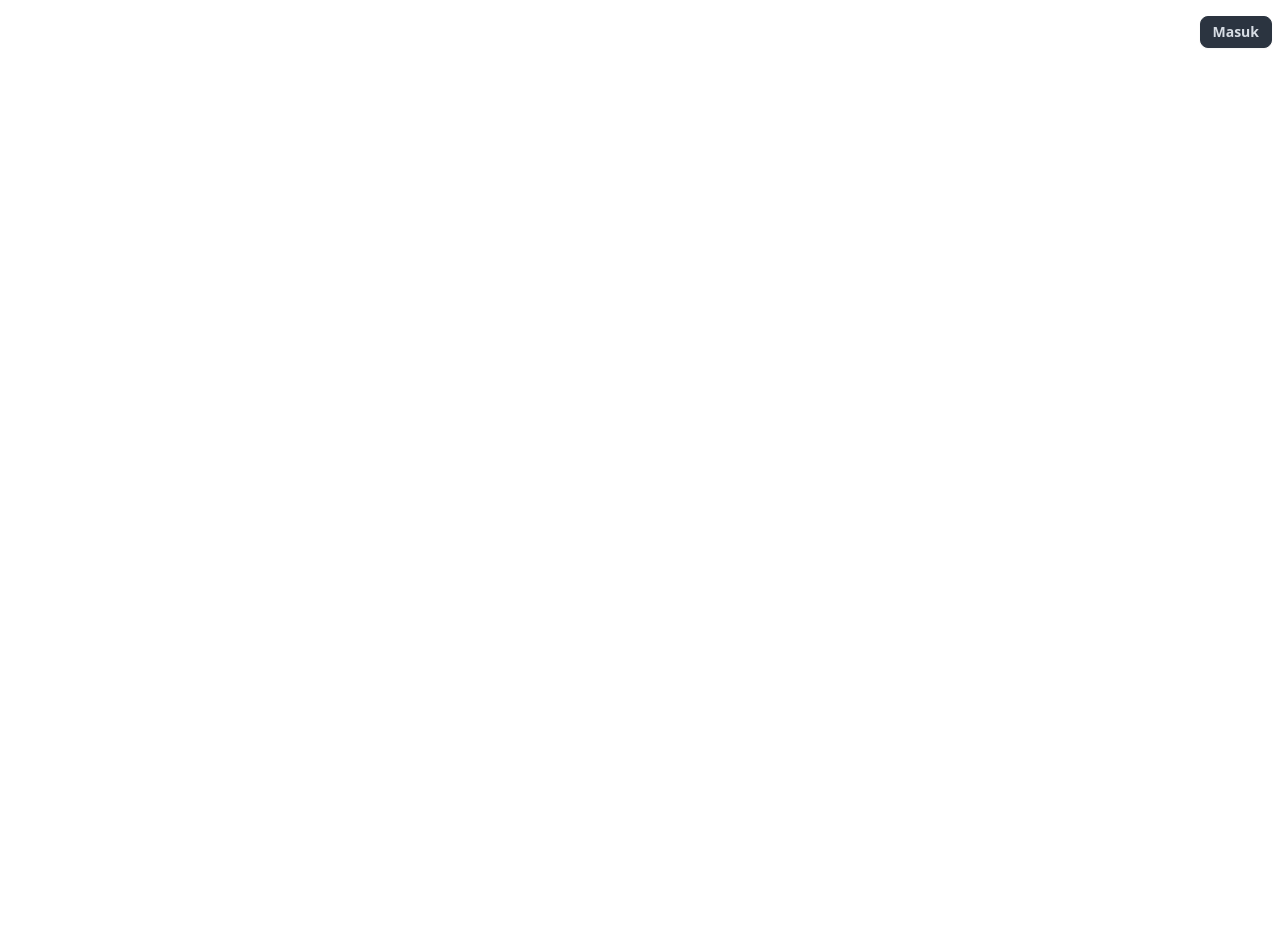
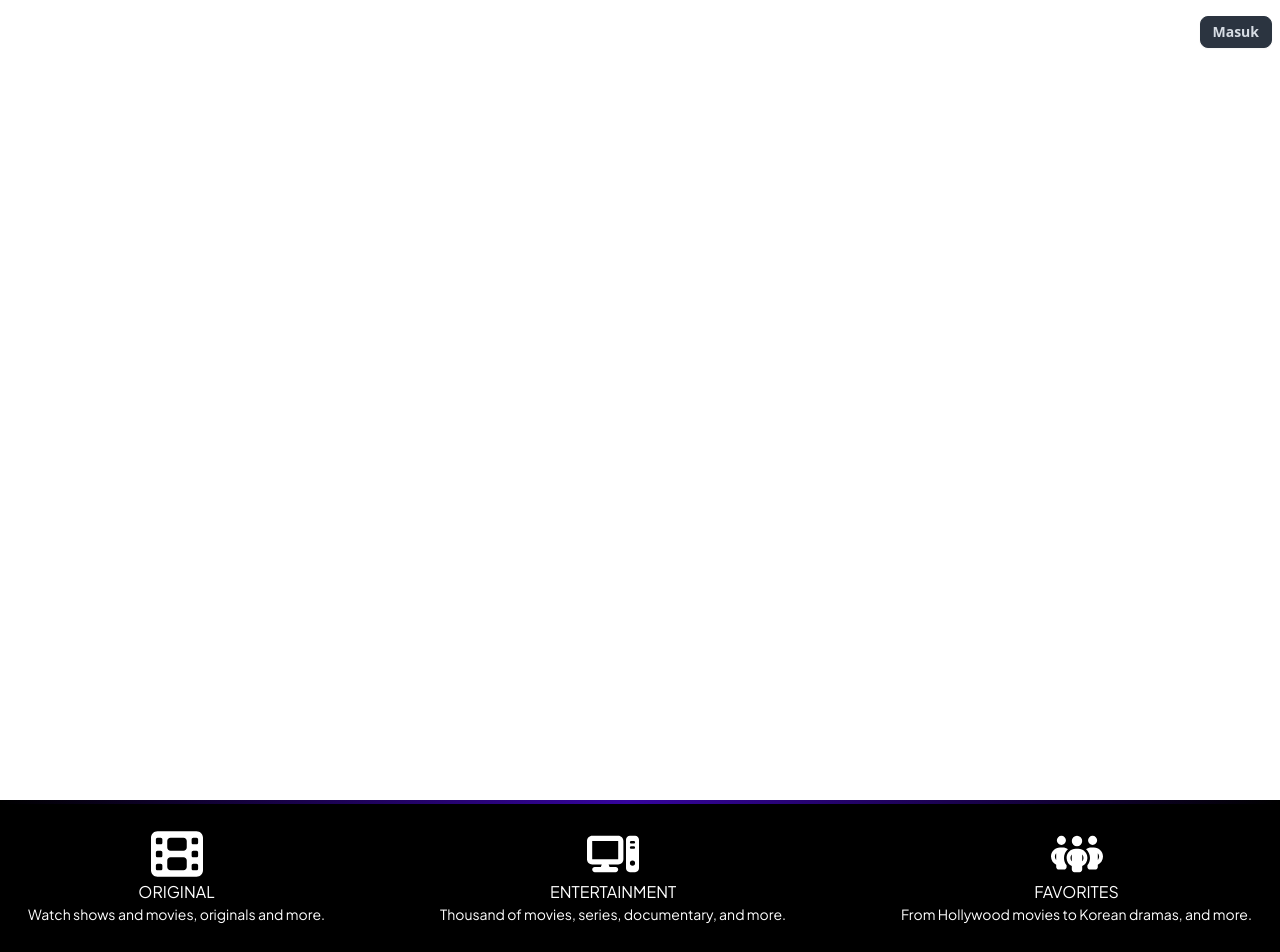
Before and after one commit to radenmasabdul/MovieOn, a Vue app: page / in a window 1280 px wide. Before the commit the page ends 800 px from the top, so only its background shows below. Built offline with nearby package versions, Linux system fonts and the light colour scheme; no server answers.

Commit message:
new section

```diff
--- /dev/null
+++ b/src/components/Section.vue
@@ -0,0 +1,63 @@
+<script setup></script>
+
+<template>
+  <div class="bg-black p-7 style">
+    <div class="flex justify-between gap-4">
+      <div class="text-center">
+        <div class="flex items-center justify-center">
+          <svg xmlns="http://www.w3.org/2000/svg" height="52" width="52" viewBox="0 0 512 512">
+            <path
+              fill="#ffffff"
+              d="M0 96C0 60.7 28.7 32 64 32H448c35.3 0 64 28.7 64 64V416c0 35.3-28.7 64-64 64H64c-35.3 0-64-28.7-64-64V96zM48 368v32c0 8.8 7.2 16 16 16H96c8.8 0 16-7.2 16-16V368c0-8.8-7.2-16-16-16H64c-8.8 0-16 7.2-16 16zm368-16c-8.8 0-16 7.2-16 16v32c0 8.8 7.2 16 16 16h32c8.8 0 16-7.2 16-16V368c0-8.8-7.2-16-16-16H416zM48 240v32c0 8.8 7.2 16 16 16H96c8.8 0 16-7.2 16-16V240c0-8.8-7.2-16-16-16H64c-8.8 0-16 7.2-16 16zm368-16c-8.8 0-16 7.2-16 16v32c0 8.8 7.2 16 16 16h32c8.8 0 16-7.2 16-16V240c0-8.8-7.2-16-16-16H416zM48 112v32c0 8.8 7.2 16 16 16H96c8.8 0 16-7.2 16-16V112c0-8.8-7.2-16-16-16H64c-8.8 0-16 7.2-16 16zM416 96c-8.8 0-16 7.2-16 16v32c0 8.8 7.2 16 16 16h32c8.8 0 16-7.2 16-16V112c0-8.8-7.2-16-16-16H416zM160 128v64c0 17.7 14.3 32 32 32H320c17.7 0 32-14.3 32-32V128c0-17.7-14.3-32-32-32H192c-17.7 0-32 14.3-32 32zm32 160c-17.7 0-32 14.3-32 32v64c0 17.7 14.3 32 32 32H320c17.7 0 32-14.3 32-32V320c0-17.7-14.3-32-32-32H192z"
+            />
+          </svg>
+        </div>
+        <h1 class="text-white font-JakartaSans">ORIGINAL</h1>
+        <p class="text-white font-JakartaSans text-sm">Watch shows and movies, originals and more.</p>
+      </div>
+
+      <div class="text-center">
+        <div class="flex items-center justify-center">
+          <svg xmlns="http://www.w3.org/2000/svg" height="52" width="52" viewBox="0 0 640 512">
+            <path
+              fill="#ffffff"
+              d="M384 96V320H64L64 96H384zM64 32C28.7 32 0 60.7 0 96V320c0 35.3 28.7 64 64 64H181.3l-10.7 32H96c-17.7 0-32 14.3-32 32s14.3 32 32 32H352c17.7 0 32-14.3 32-32s-14.3-32-32-32H277.3l-10.7-32H384c35.3 0 64-28.7 64-64V96c0-35.3-28.7-64-64-64H64zm464 0c-26.5 0-48 21.5-48 48V432c0 26.5 21.5 48 48 48h64c26.5 0 48-21.5 48-48V80c0-26.5-21.5-48-48-48H528zm16 64h32c8.8 0 16 7.2 16 16s-7.2 16-16 16H544c-8.8 0-16-7.2-16-16s7.2-16 16-16zm-16 80c0-8.8 7.2-16 16-16h32c8.8 0 16 7.2 16 16s-7.2 16-16 16H544c-8.8 0-16-7.2-16-16zm32 160a32 32 0 1 1 0 64 32 32 0 1 1 0-64z"
+            />
+          </svg>
+        </div>
+        <h1 class="text-white font-JakartaSans">ENTERTAINMENT</h1>
+        <p class="text-white font-JakartaSans text-sm">Thousand of movies, series, documentary, and more.</p>
+      </div>
+
+      <div class="text-center">
+        <div class="flex items-center justify-center">
+          <svg xmlns="http://www.w3.org/2000/svg" height="52" width="52" viewBox="0 0 640 512">
+            <path
+              fill="#ffffff"
+              d="M72 88a56 56 0 1 1 112 0A56 56 0 1 1 72 88zM64 245.7C54 256.9 48 271.8 48 288s6 31.1 16 42.3V245.7zm144.4-49.3C178.7 222.7 160 261.2 160 304c0 34.3 12 65.8 32 90.5V416c0 17.7-14.3 32-32 32H96c-17.7 0-32-14.3-32-32V389.2C26.2 371.2 0 332.7 0 288c0-61.9 50.1-112 112-112h32c24 0 46.2 7.5 64.4 20.3zM448 416V394.5c20-24.7 32-56.2 32-90.5c0-42.8-18.7-81.3-48.4-107.7C449.8 183.5 472 176 496 176h32c61.9 0 112 50.1 112 112c0 44.7-26.2 83.2-64 101.2V416c0 17.7-14.3 32-32 32H480c-17.7 0-32-14.3-32-32zm8-328a56 56 0 1 1 112 0A56 56 0 1 1 456 88zM576 245.7v84.7c10-11.3 16-26.1 16-42.3s-6-31.1-16-42.3zM320 32a64 64 0 1 1 0 128 64 64 0 1 1 0-128zM240 304c0 16.2 6 31 16 42.3V261.7c-10 11.3-16 26.1-16 42.3zm144-42.3v84.7c10-11.3 16-26.1 16-42.3s-6-31.1-16-42.3zM448 304c0 44.7-26.2 83.2-64 101.2V448c0 17.7-14.3 32-32 32H288c-17.7 0-32-14.3-32-32V405.2c-37.8-18-64-56.5-64-101.2c0-61.9 50.1-112 112-112h32c61.9 0 112 50.1 112 112z"
+            />
+          </svg>
+        </div>
+        <h1 class="text-white font-JakartaSans">FAVORITES</h1>
+        <p class="text-white font-JakartaSans text-sm">From Hollywood movies to Korean dramas, and more.</p>
+      </div>
+    </div>
+  </div>
+</template>
+
+<style scoped>
+.style {
+  position: relative;
+}
+
+.style::before {
+  content: "";
+  position: absolute;
+  top: 0;
+  left: 0;
+  width: 100%;
+  height: 4px;
+  background: linear-gradient(90deg, rgba(0, 0, 0, 1) 0%, rgb(53, 4, 157) 49%, rgba(0, 0, 0, 1) 100%);
+  z-index: 1;
+}
+</style>
--- a/src/pages/Home.vue
+++ b/src/pages/Home.vue
@@ -1,9 +1,11 @@
 <script setup>
 import Hero from "../components/Hero.vue";
+import Section from "../components/Section.vue";
 </script>
 
 <template>
   <Hero />
+  <Section />
 </template>
 
 <style scoped></style>
```
